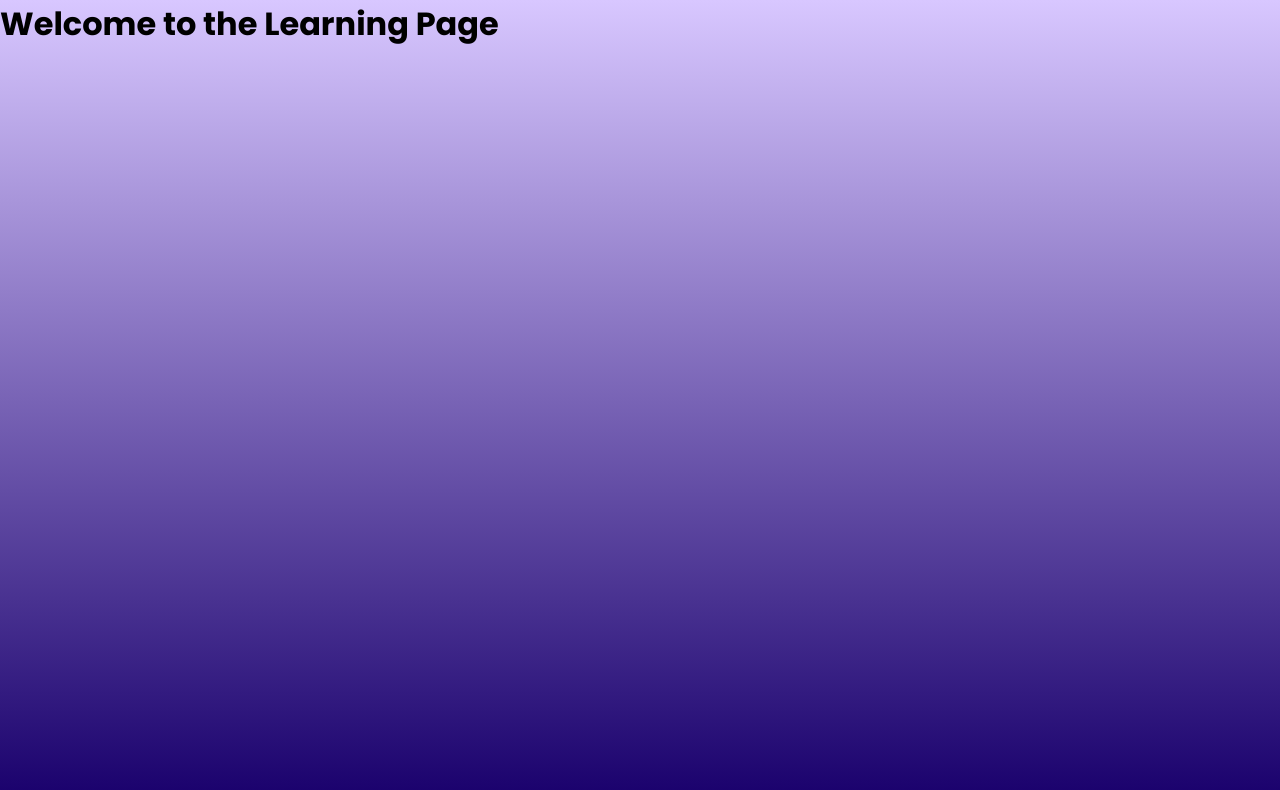
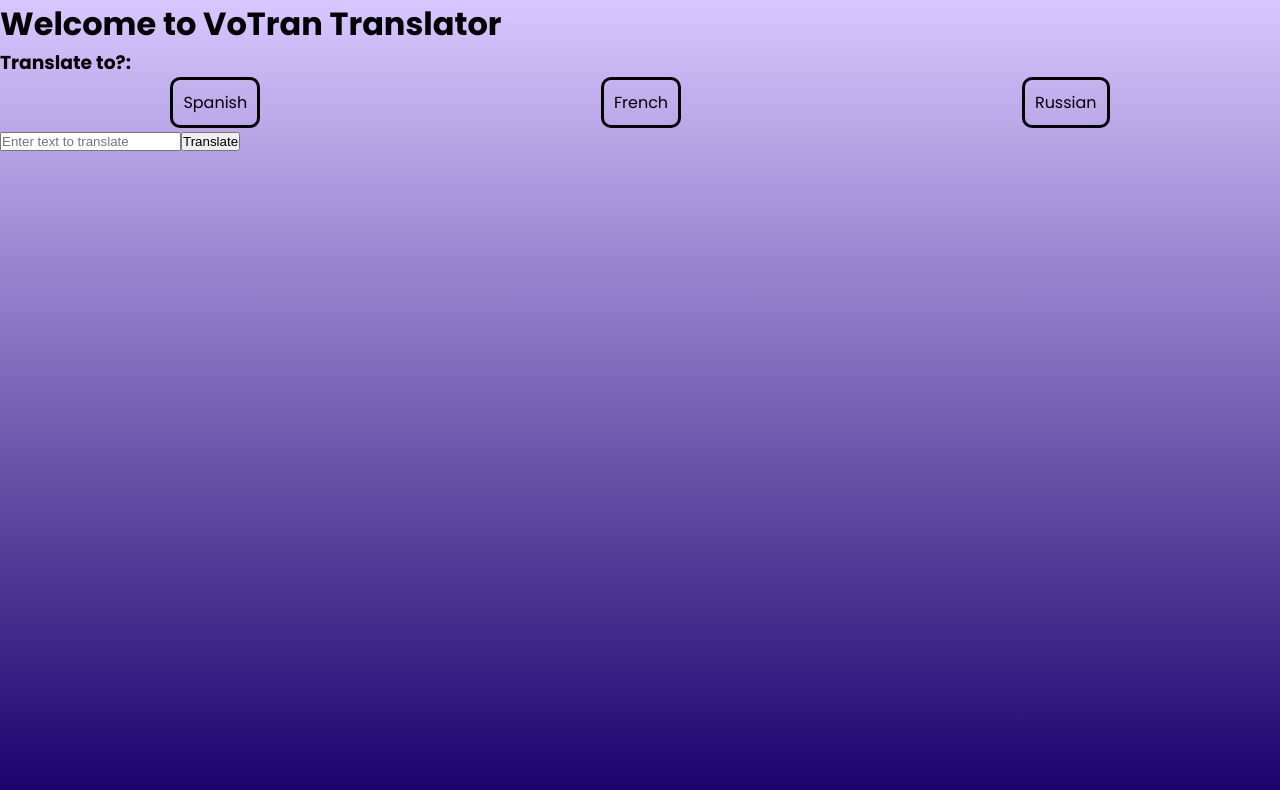
Before and after one commit to henryagyare/VoTran, a React (Vite) app: page /translator in a window 1280 px wide. Shown: the top 790 px of the page. Built offline with nearby package versions, Linux system fonts and the light colour scheme.

Commit message:
translate features added -1

```diff
--- a/src/Components/TranslatorPage/TranslatorPage.jsx
+++ b/src/Components/TranslatorPage/TranslatorPage.jsx
@@ -1,13 +1,31 @@
 import React from "react";
 import "../Votran/Votran.css";
 
-const LearningPage = () => {
-  return (
-    <div className="translator-page">
-      <h1>Welcome to the Learning Page</h1>
-      {/* Add features for the learning page here */}
-    </div>
-  );
+
+const TranslatorPage = () => {
+    const translate = () => {
+
+    }
+
+
+
+    return (
+        <div className="translator-page">
+            <h1>Welcome to VoTran Translator</h1>
+            <h3>Translate to?: </h3>
+            <div className="select-lang">
+                <div>Spanish</div>
+                <div>French</div>
+                <div>Russian</div>
+            </div>
+            <input
+                type="text"
+                placeholder="Enter text to translate"
+                className="translator-input"
+            />
+            <button onClick={translate}>Translate</button>
+        </div>
+    );
 };
 
-export default LearningPage;
+export default TranslatorPage;
--- a/src/Components/Votran/Votran.css
+++ b/src/Components/Votran/Votran.css
@@ -74,6 +74,18 @@
 .language-slide:active {
     background-color: #e0e0e0; /* Darker background on active */
 }
+.translator-page .select-lang{
+    display: flex;
+    flex-direction: row;
+}
+
+.translator-page .select-lang div{
+    margin: auto;
+    border: solid;
+    border-radius: 10px;
+    padding: 10px;
+    cursor: pointer;
+}
 
 /* Media Queries for responsiveness */
 @media (max-width: 768px) {
```
